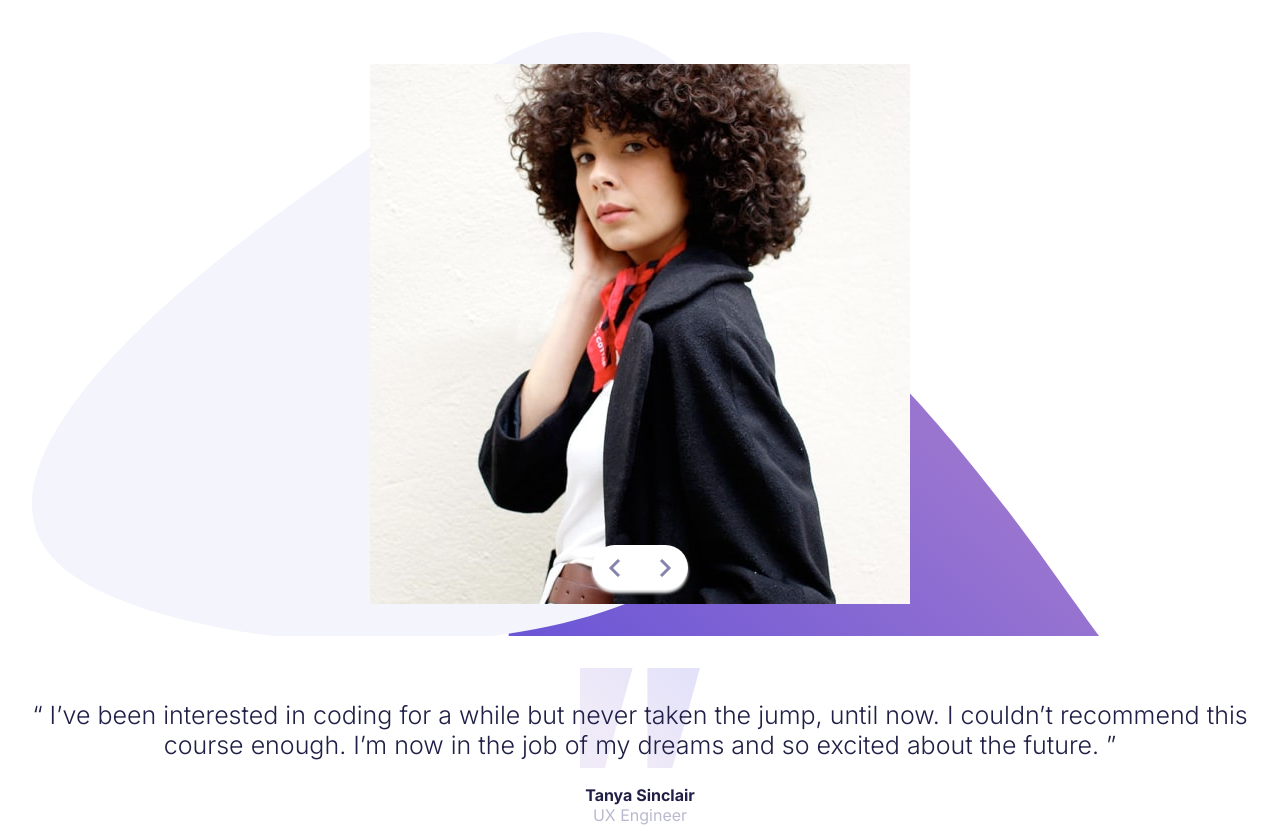
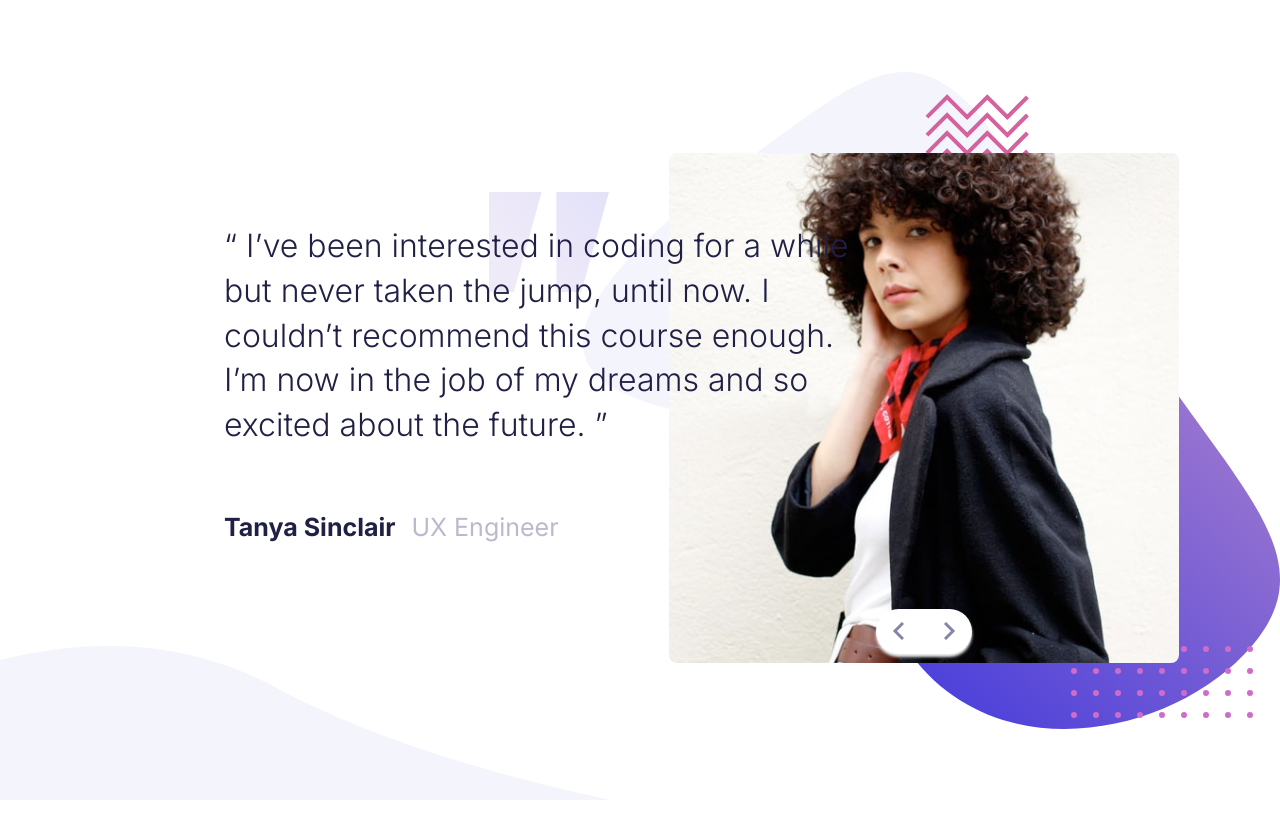
Before and after one commit to xingxing-prog/frontendMentor, a plain HTML site: page coding-bootcamp-testimonials-slider-master/index.html in a window 1280 px wide. After the commit the page ends 808 px from the top, so only its background shows below. Drawn offline with Linux system fonts and the light colour scheme.

Commit message:
make it responsive

```diff
--- a/coding-bootcamp-testimonials-slider-master/index.html
+++ b/coding-bootcamp-testimonials-slider-master/index.html
@@ -31,8 +31,6 @@
     <p class="who"><span class="name">Tanya Sinclair</span> <br>
        <span class="job">UX Engineer</span></p>
 
-    <div class="curve">
-      <img src="images/pattern-curve.svg" alt="pattern-curve" class="pattern-curve">
     </div>
    </main>
    <script src="main.js"></script>
--- a/coding-bootcamp-testimonials-slider-master/main.js
+++ b/coding-bootcamp-testimonials-slider-master/main.js
@@ -41,4 +41,4 @@ button.addEventListener("click", (e)=>{
     personName.textContent = item.name;
     job.textContent = item.job;
 
-})
+});
--- a/coding-bootcamp-testimonials-slider-master/style.css
+++ b/coding-bootcamp-testimonials-slider-master/style.css
@@ -1,17 +1,15 @@
-
 
 body{
-    margin:auto;
     font-family:"Inter";
-
+    background-image:url("images/pattern-curve.svg");
+    background-position: 30% 110%;
+    background-repeat: no-repeat;
 }
-
-
 .person{
     max-width:85%;
     min-width:200px;
     position:sticky;
-
+    border-radius:0.5rem;
 
 }
 
@@ -20,6 +18,7 @@ body{
     background-image:url("images/pattern-bg.svg");
     background-size:100%;
     /*background-size:25rem;*/
+    background-position:50% 50%;
     background-repeat: no-repeat;
     padding:2rem 1rem;
     display:flex;
@@ -55,12 +54,14 @@ button{
     color:hsl(240, 38%, 20%);
 }
 
-p{
+.testimonial{
     text-align:center;
 }
 
+
 .who{
     margin-top:-2rem;
+    margin-bottom:5rem;
 }
 
 .name{
@@ -70,4 +71,74 @@ p{
 
 .job{
     color:hsl(240, 18%, 77%);
+    margin-bottom:2rem;
 }
+
+@media screen and (min-width: 600px){
+
+    html, body, main{
+        height:100vh;
+        max-width:1440px;
+    }
+
+    body{
+
+        font-family:"Inter";
+        background-image:url("images/pattern-curve.svg"), url("images/pattern-bg.svg");
+
+        background-repeat:no-repeat;
+        background-position:left bottom, right ;
+    }
+
+    .profile{
+        width:600px;
+        background-image:none;
+    }
+
+    .person{
+        width: 540px;
+        border-radius:0.5rem;
+        position:sticky;
+    }
+    main{
+        display:flex;
+
+        flex-direction:row-reverse;
+        justify-content:end;
+        align-items:center;
+        font-size:32px;
+        padding-left:5rem;
+
+    }
+
+    .advice{
+        width:650px;
+        line-height:2.8rem;
+        font-size:inherit;
+        text-align:left;
+    }
+
+    .testimonial{
+        position:absolute;
+        margin-left:2rem;
+        left:10rem;
+        top:10rem;
+        text-align:center;
+    }
+
+    p{
+        text-align:left;
+    }
+
+    .who{
+        margin-top: 2rem;
+        display:flex;
+        gap:0.5rem;
+        padding-left:2rem;
+    }
+
+    .name, .job{
+        font-size:25px;
+    }
+
+}
```
